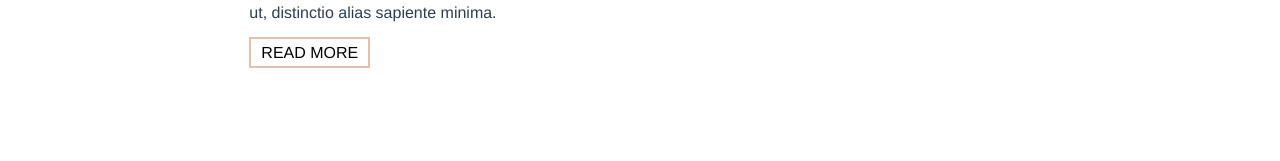
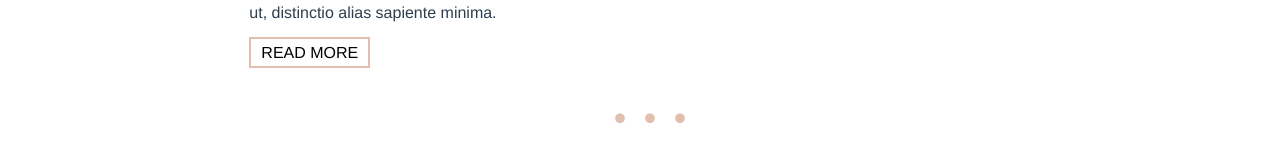
Before and after one commit to Sabelius/proj-html-vuejs, a Vue app: page / in a window 1280 px wide. Shown: the part 499-660 px from the top of the page. Built offline with nearby package versions, Linux system fonts and the light colour scheme.

Commit message:
aggiornamento jumbotron

```diff
--- a/src/components/jumbotron.vue
+++ b/src/components/jumbotron.vue
@@ -3,7 +3,7 @@
     <div class="container-fluid p-5">
       <div class="row">
         <div class="d-flex before col-2 align-items-center">
-          <i class="fas fa-chevron-circle-left"></i>
+          <i class="fas fa-chevron-circle-left arrow"></i>
         </div>
         <div class="slider col-3">
           <h1>Devotion that never <strong>ends</strong></h1>
@@ -20,7 +20,12 @@
           <img :src="image2" />
         </div>
         <div class="d-flex after col-2 align-items-center justify-content-end">
-          <i class="fas fa-chevron-circle-right"></i>
+          <i class="fas fa-chevron-circle-right arrow"></i>
+        </div>
+        <div class="dots d-flex col-12 justify-content-center pt-5">
+          <i class="fas fa-circle"></i>
+          <i class="fas fa-circle"></i>
+          <i class="fas fa-circle"></i>
         </div>
       </div>
     </div>
@@ -55,7 +60,7 @@ img {
   width: 300px;
   height: 300px;
 }
-.fas {
+.arrow{
   font-size: 30px;
   color: $fas-color;
 }
@@ -69,4 +74,9 @@ a {
 a:hover {
   color: $text-color;
 }
+.fa-circle{
+    padding-left: 20px;
+    font-size: 10px;
+    color: $fas-color;
+}
 </style>
```
